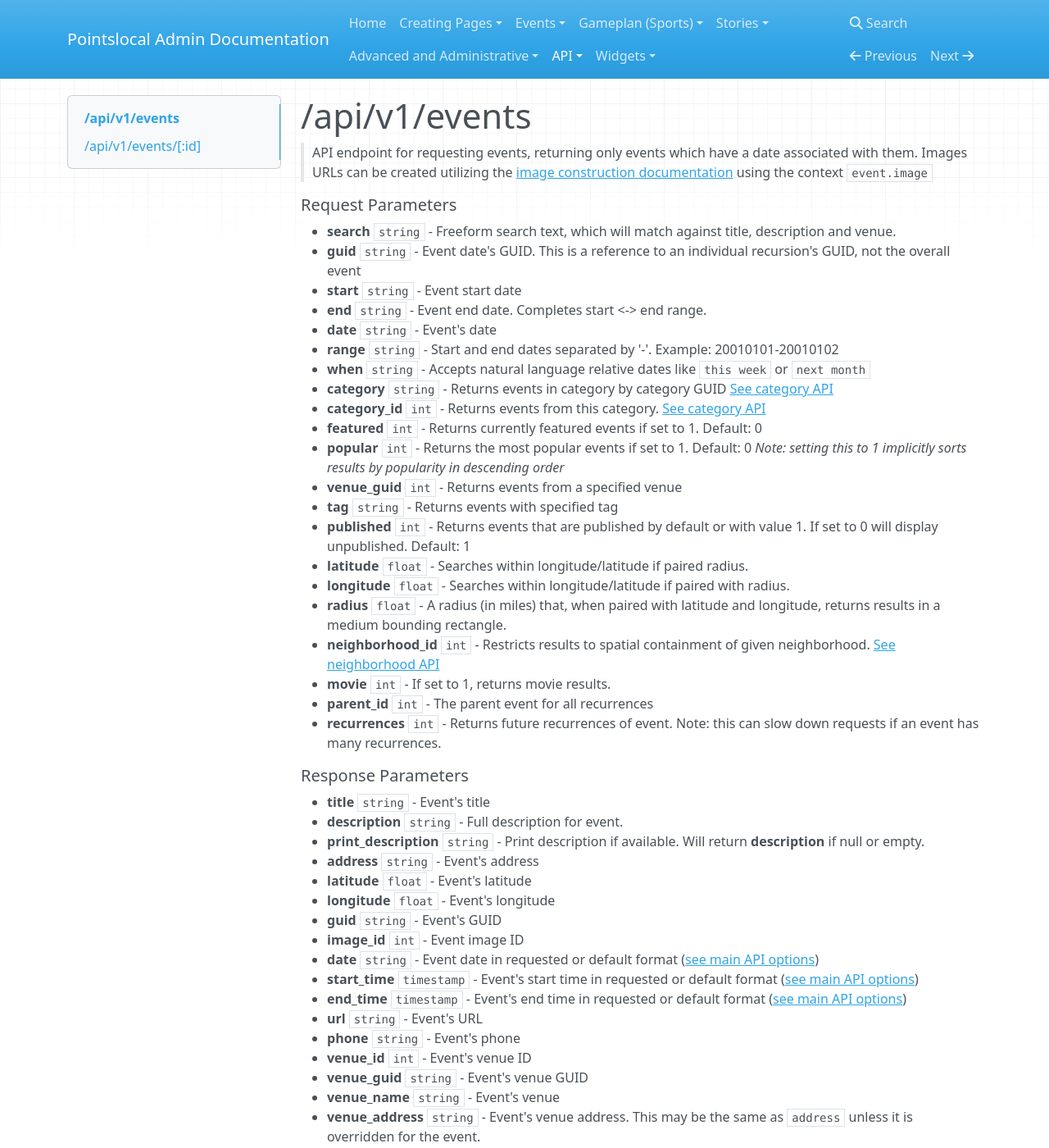
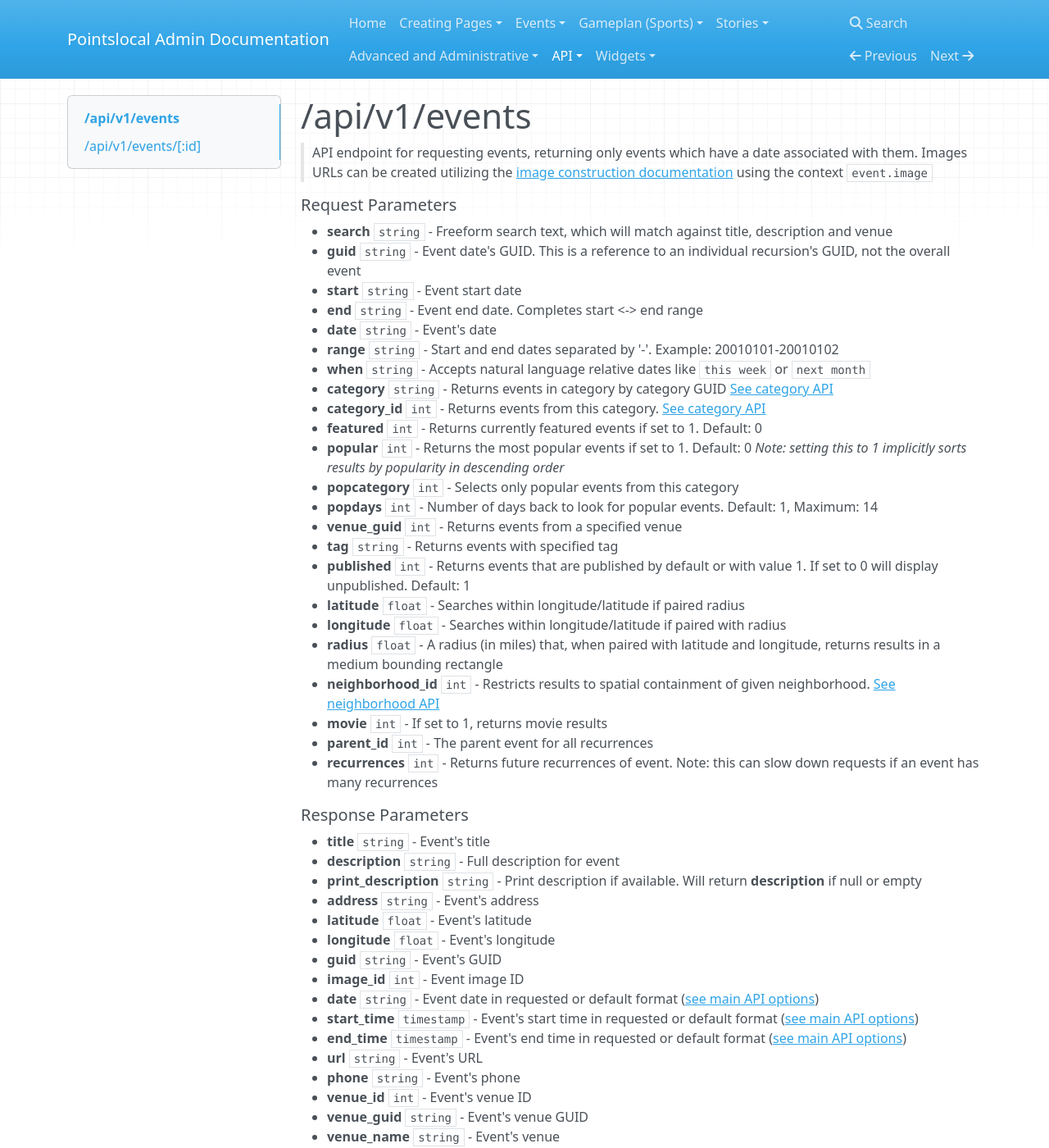
Before and after one commit to pointslocal/admin-docs, an MkDocs documentation site: the page built from docs/api_events_events.md, in a window 1280 px wide and 1400 px high. Shown: the whole window at 82% size. Built offline with MkDocs 1.6.1, drawn with Linux system fonts in a browser that asks for light colours; nearby versions of some CDN libraries; old or Windows-style settings are respelled for this version of MkDocs; some of the changed text lies outside the part shown.

Commit message:
Adds popular options

````diff
--- a/docs/api_events_events.md
+++ b/docs/api_events_events.md
@@ -3,10 +3,10 @@
 > API endpoint for requesting events, returning only events which have a date associated with them.  Images URLs can be created utilizing the [image construction documentation](images.md) using the context ```event.image```
 
 ##### Request Parameters
-- **search** ```string``` - Freeform search text, which will match against title, description and venue.
+- **search** ```string``` - Freeform search text, which will match against title, description and venue
 - **guid** ```string``` - Event date's GUID.  This is a reference to an individual recursion's GUID, not the overall event
 - **start** ```string``` - Event start date
-- **end** ```string``` - Event end date.  Completes start <-> end range.
+- **end** ```string``` - Event end date.  Completes start <-> end range
 - **date** ```string``` - Event's date
 - **range** ```string``` - Start and end dates separated by '-'.  Example: 20010101-20010102
 - **when** ```string``` - Accepts natural language relative dates like ```this week``` or ```next month```
@@ -14,21 +14,23 @@
 - **category_id** ```int``` - Returns events from this category. [See category API](api_events_categories.md)
 - **featured** ```int``` - Returns currently featured events if set to 1. Default: 0
 - **popular** ```int``` - Returns the most popular events if set to 1.  Default: 0 *Note: setting this to 1 implicitly sorts results by popularity in descending order*
+- **popcategory** ```int``` - Selects only popular events from this category
+- **popdays** ```int``` - Number of days back to look for popular events.  Default: 1, Maximum: 14
 - **venue_guid** ```int``` - Returns events from a specified venue
 - **tag** ```string``` - Returns events with specified tag
 - **published** ```int``` - Returns events that are published by default or with value 1.  If set to 0 will display unpublished.  Default: 1
-- **latitude** ```float``` - Searches within longitude/latitude if paired radius.
-- **longitude** ```float``` - Searches within longitude/latitude if paired with radius.
-- **radius** ```float``` - A radius (in miles) that, when paired with latitude and longitude, returns results in a medium bounding rectangle.
+- **latitude** ```float``` - Searches within longitude/latitude if paired radius
+- **longitude** ```float``` - Searches within longitude/latitude if paired with radius
+- **radius** ```float``` - A radius (in miles) that, when paired with latitude and longitude, returns results in a medium bounding rectangle
 - **neighborhood_id** ```int``` - Restricts results to spatial containment of given neighborhood.  [See neighborhood API](api_places_neighborhoods.md)
-- **movie** ```int``` - If set to 1, returns movie results.
+- **movie** ```int``` - If set to 1, returns movie results
 - **parent_id** ```int``` - The parent event for all recurrences
-- **recurrences** ```int``` - Returns future recurrences of event.  Note: this can slow down requests if an event has many recurrences.
+- **recurrences** ```int``` - Returns future recurrences of event.  Note: this can slow down requests if an event has many recurrences
 
 ##### Response Parameters
 - **title** ```string``` - Event's title
-- **description** ```string``` - Full description for event.
-- **print_description** ```string``` - Print description if available.  Will return **description** if null or empty.
+- **description** ```string``` - Full description for event
+- **print_description** ```string``` - Print description if available.  Will return **description** if null or empty
 - **address** ```string``` - Event's address
 - **latitude** ```float``` - Event's latitude
 - **longitude** ```float``` - Event's longitude
@@ -42,7 +44,7 @@
 - **venue_id** ```int``` - Event's venue ID
 - **venue_guid** ```string``` - Event's venue GUID
 - **venue_name** ```string``` - Event's venue
-- **venue_address** ```string``` - Event's venue address.  This may be the same as ```address``` unless it is overridden for the event.
+- **venue_address** ```string``` - Event's venue address.  This may be the same as ```address``` unless it is overridden for the event
 - **recurrences** ```array``` - A list of future recurrences, if requested with recurrences=1
 - **category_id** ```int``` - Event's *primary* category
 - **categories** ```array``` - A list of other associated categories
````
